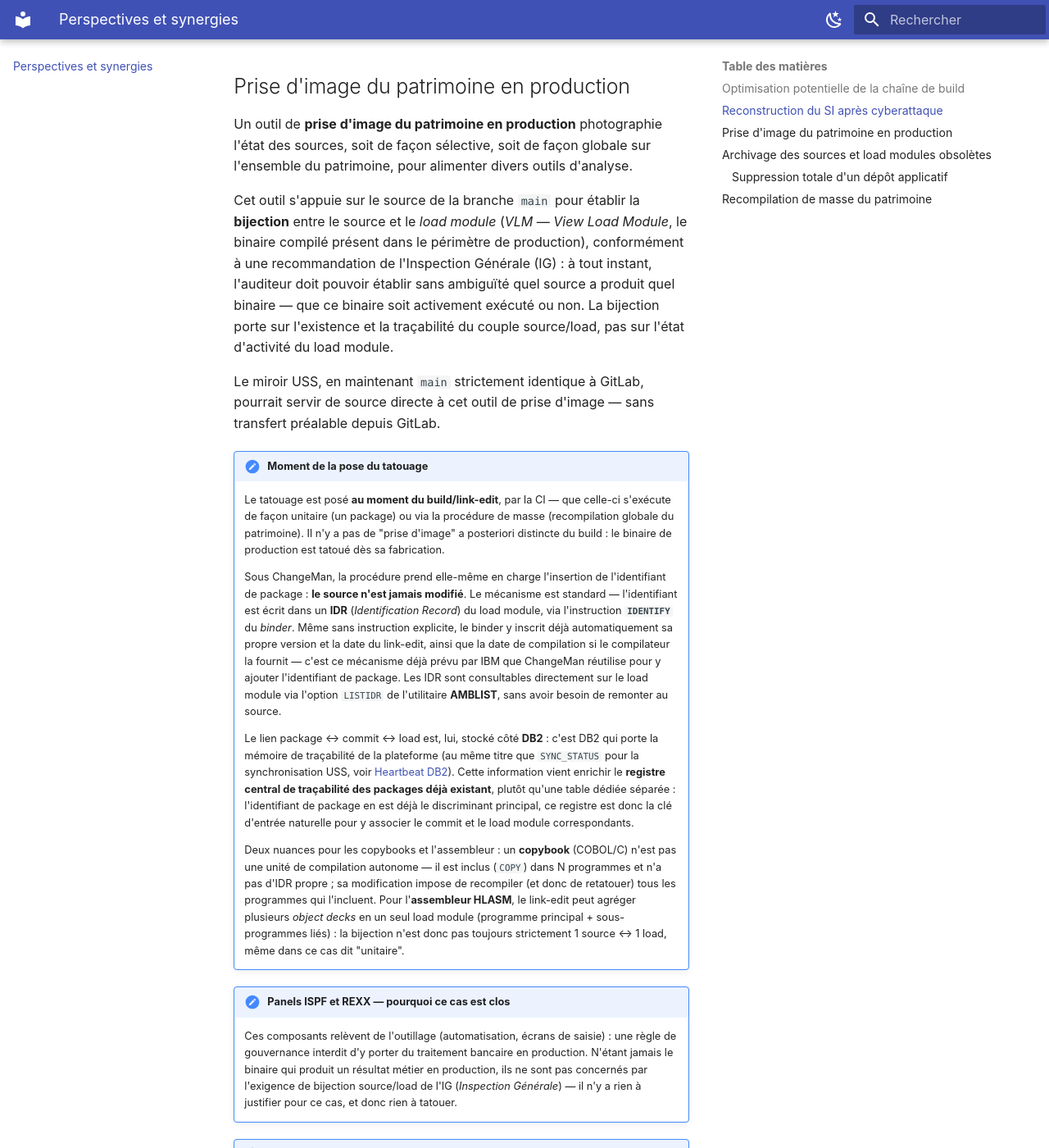
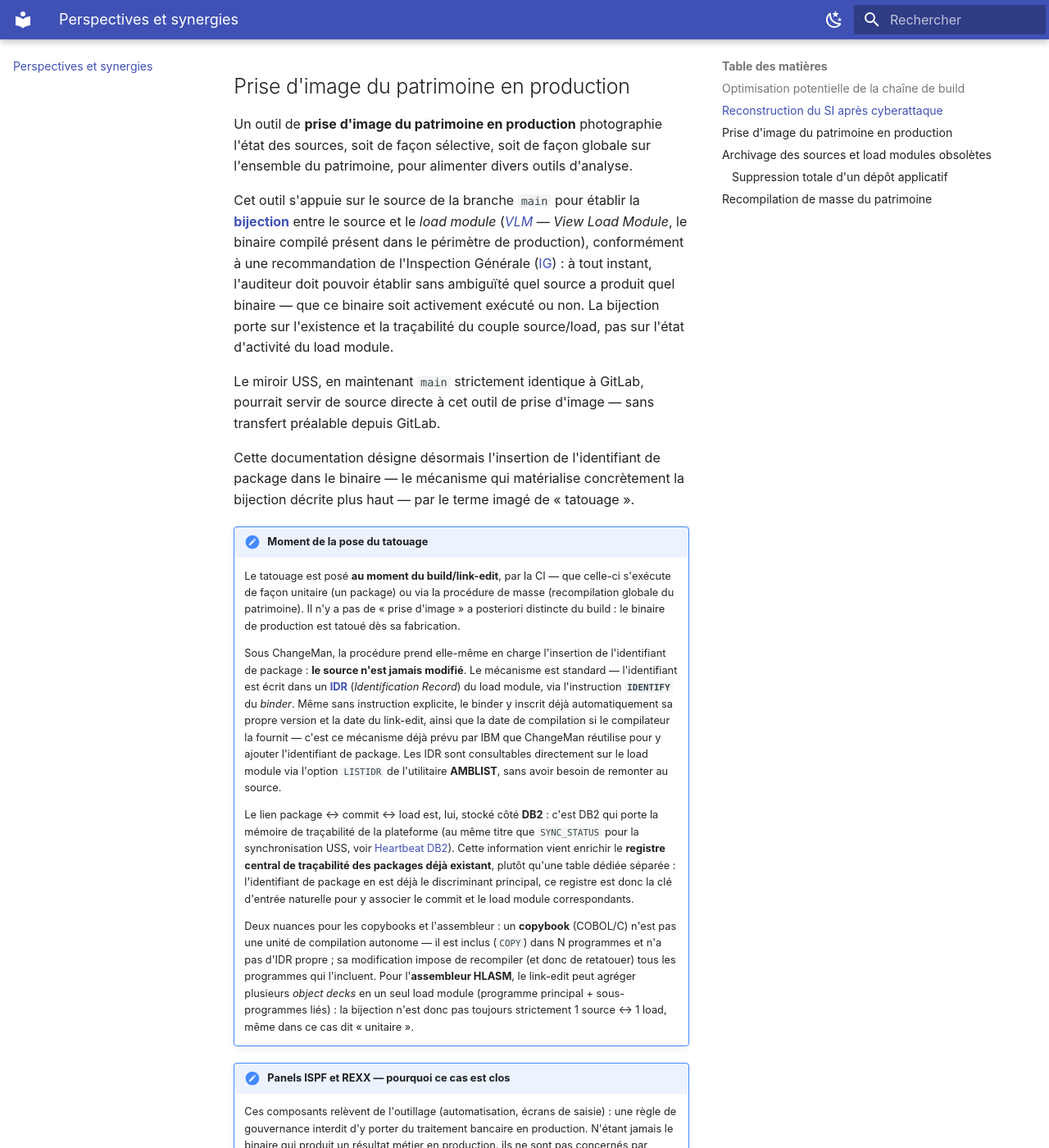
Before and after one commit to namnetes/openz_uss-mirror, an MkDocs documentation site: the page built from docs/perspectives.md, in a window 1280 px wide and 1400 px high, scrolled down 1656 px. Shown: the whole window at 82% size. Built offline with MkDocs 1.6.1 and Material for MkDocs 9.7.7, drawn with Linux system fonts in a browser that asks for light colours; some of the changed text lies outside the part shown.

Commit message:
docs(perspectives): corrections audit - liens glossaire, coherence terminologique, pliage note

```diff
--- a/docs/perspectives.md
+++ b/docs/perspectives.md
@@ -16,7 +16,7 @@
 
 ## Reconstruction du SI après cyberattaque
 
-Le règlement européen **DORA** (*Digital Operational Resilience Act* — Règlement (UE) 2022/2554 du 14 décembre 2022 sur la résilience opérationnelle numérique du secteur financier), applicable depuis le **17 janvier 2025**, impose aux établissements bancaires une capacité de **reconstruction de leur SI (*Système d'Information*)** en cas de cyberattaque réussie — au-delà de la simple continuité d'activité visée par ce projet. Son article 12 fixe en particulier des exigences de politiques de sauvegarde et de procédures de restauration testées régulièrement.
+Le règlement européen [**DORA**](glossaire.md#dora) (*Digital Operational Resilience Act* — Règlement (UE) 2022/2554 du 14 décembre 2022 sur la résilience opérationnelle numérique du secteur financier), applicable depuis le **17 janvier 2025**, impose aux établissements bancaires une capacité de **reconstruction de leur SI (*Système d'Information*)** en cas de cyberattaque réussie — au-delà de la simple continuité d'activité visée par ce projet. Son article 12 fixe en particulier des exigences de politiques de sauvegarde et de procédures de restauration testées régulièrement.
 
 Le miroir USS, en tant que copie certifiable et horodatée des sources GitLab hébergée dans le périmètre z/OS natif, constitue une source potentielle pour alimenter une sauvegarde sécurisée des sources applicatives. Un projet distinct, dédié à la mise en place de sauvegardes sécurisées (avec tests de restauration réguliers), pourrait s'appuyer sur ce miroir plutôt que de mettre en place sa propre collecte de sources.
 
@@ -24,23 +24,25 @@
 
 Un outil de **prise d'image du patrimoine en production** photographie l'état des sources, soit de façon sélective, soit de façon globale sur l'ensemble du patrimoine, pour alimenter divers outils d'analyse.
 
-Cet outil s'appuie sur le source de la branche `main` pour établir la **bijection** entre le source et le *load module* (*VLM* — *View Load Module*, le binaire compilé présent dans le périmètre de production), conformément à une recommandation de l'Inspection Générale (IG) : à tout instant, l'auditeur doit pouvoir établir sans ambiguïté quel source a produit quel binaire — que ce binaire soit activement exécuté ou non. La bijection porte sur l'existence et la traçabilité du couple source/load, pas sur l'état d'activité du load module.
+Cet outil s'appuie sur le source de la branche `main` pour établir la [**bijection**](glossaire.md#bijection-source-load) entre le source et le *load module* ([*VLM*](glossaire.md#vlm-view-load-module) — *View Load Module*, le binaire compilé présent dans le périmètre de production), conformément à une recommandation de l'Inspection Générale ([IG](glossaire.md#ig-inspection-generale)) : à tout instant, l'auditeur doit pouvoir établir sans ambiguïté quel source a produit quel binaire — que ce binaire soit activement exécuté ou non. La bijection porte sur l'existence et la traçabilité du couple source/load, pas sur l'état d'activité du load module.
 
 Le miroir USS, en maintenant `main` strictement identique à GitLab, pourrait servir de source directe à cet outil de prise d'image — sans transfert préalable depuis GitLab.
 
+Cette documentation désigne désormais l'insertion de l'identifiant de package dans le binaire — le mécanisme qui matérialise concrètement la bijection décrite plus haut — par le terme imagé de « tatouage ».
+
 !!! note "Moment de la pose du tatouage"
-    Le tatouage est posé **au moment du build/link-edit**, par la CI — que celle-ci s'exécute de façon unitaire (un package) ou via la procédure de masse (recompilation globale du patrimoine). Il n'y a pas de "prise d'image" a posteriori distincte du build : le binaire de production est tatoué dès sa fabrication.
+    Le tatouage est posé **au moment du build/link-edit**, par la CI — que celle-ci s'exécute de façon unitaire (un package) ou via la procédure de masse (recompilation globale du patrimoine). Il n'y a pas de « prise d'image » a posteriori distincte du build : le binaire de production est tatoué dès sa fabrication.
 
-    Sous ChangeMan, la procédure prend elle-même en charge l'insertion de l'identifiant de package : **le source n'est jamais modifié**. Le mécanisme est standard — l'identifiant est écrit dans un **IDR** (*Identification Record*) du load module, via l'instruction **`IDENTIFY`** du *binder*. Même sans instruction explicite, le binder y inscrit déjà automatiquement sa propre version et la date du link-edit, ainsi que la date de compilation si le compilateur la fournit — c'est ce mécanisme déjà prévu par IBM que ChangeMan réutilise pour y ajouter l'identifiant de package. Les IDR sont consultables directement sur le load module via l'option `LISTIDR` de l'utilitaire **AMBLIST**, sans avoir besoin de remonter au source.
+    Sous ChangeMan, la procédure prend elle-même en charge l'insertion de l'identifiant de package : **le source n'est jamais modifié**. Le mécanisme est standard — l'identifiant est écrit dans un [**IDR**](glossaire.md#idr-identification-record) (*Identification Record*) du load module, via l'instruction **`IDENTIFY`** du *binder*. Même sans instruction explicite, le binder y inscrit déjà automatiquement sa propre version et la date du link-edit, ainsi que la date de compilation si le compilateur la fournit — c'est ce mécanisme déjà prévu par IBM que ChangeMan réutilise pour y ajouter l'identifiant de package. Les IDR sont consultables directement sur le load module via l'option `LISTIDR` de l'utilitaire **AMBLIST**, sans avoir besoin de remonter au source.
 
     Le lien package ↔ commit ↔ load est, lui, stocké côté **DB2** : c'est DB2 qui porte la mémoire de traçabilité de la plateforme (au même titre que `SYNC_STATUS` pour la synchronisation USS, voir [Heartbeat DB2](architecture/resilience/detection-defauts.md#heartbeat-db2-detection-quasi-temps-reel)). Cette information vient enrichir le **registre central de traçabilité des packages déjà existant**, plutôt qu'une table dédiée séparée : l'identifiant de package en est déjà le discriminant principal, ce registre est donc la clé d'entrée naturelle pour y associer le commit et le load module correspondants.
 
-    Deux nuances pour les copybooks et l'assembleur : un **copybook** (COBOL/C) n'est pas une unité de compilation autonome — il est inclus (`COPY`) dans N programmes et n'a pas d'IDR propre ; sa modification impose de recompiler (et donc de retatouer) tous les programmes qui l'incluent. Pour l'**assembleur HLASM**, le link-edit peut agréger plusieurs *object decks* en un seul load module (programme principal + sous-programmes liés) : la bijection n'est donc pas toujours strictement 1 source ↔ 1 load, même dans ce cas dit "unitaire".
+    Deux nuances pour les copybooks et l'assembleur : un **copybook** (COBOL/C) n'est pas une unité de compilation autonome — il est inclus (`COPY`) dans N programmes et n'a pas d'IDR propre ; sa modification impose de recompiler (et donc de retatouer) tous les programmes qui l'incluent. Pour l'**assembleur HLASM**, le link-edit peut agréger plusieurs *object decks* en un seul load module (programme principal + sous-programmes liés) : la bijection n'est donc pas toujours strictement 1 source ↔ 1 load, même dans ce cas dit « unitaire ».
 
 !!! note "Panels ISPF et REXX — pourquoi ce cas est clos"
     Ces composants relèvent de l'outillage (automatisation, écrans de saisie) : une règle de gouvernance interdit d'y porter du traitement bancaire en production. N'étant jamais le binaire qui produit un résultat métier en production, ils ne sont pas concernés par l'exigence de bijection source/load de l'IG (*Inspection Générale*) — il n'y a rien à justifier pour ce cas, et donc rien à tatouer.
 
-!!! note "Grain du tatouage — objets modernes (Java, CICS-OSGi, Python, Node.js)"
+??? info "Grain du tatouage — objets modernes (Java, CICS-OSGi, Python, Node.js)"
     Contrairement à un programme COBOL/C/HLASM compilé unitairement, l'unité de build de ces écosystèmes est le **projet** (module Maven/Gradle, paquet Python, paquet npm), qui agrège plusieurs fichiers sources en un seul artefact (JAR, bundle OSGi, wheel, paquet npm). Le tatouage se pose donc au niveau de l'artefact produit, pas du fichier source individuel.
 
     Chaque écosystème dispose d'un **manifeste natif**, dans lequel on injecte un discriminant : pas le numéro de version applicatif (propre à chaque écosystème, donc non comparable d'un langage à l'autre), mais le **même identifiant de package** que pour le cas COBOL — pour garder une clé de jointure unique vers le registre DB2 de traçabilité, quel que soit le langage du composant.
@@ -81,7 +83,7 @@
 
 Pour les composants modernes (Java, CICS-OSGi, Python, Node.js), c'est l'**identifiant de package lu dans le manifeste** de l'artefact (voir [Grain du tatouage](#prise-dimage-du-patrimoine-en-production)) qui permet à cet outil de retrouver le projet source correspondant — l'unité archivée est donc le **projet pointé par le manifeste**, pas un fichier source isolé, cohérent avec le grain de la bijection retenu pour ces écosystèmes.
 
-Le déclencheur de cet archivage n'est pas technique mais métier : c'est le **gestionnaire du patrimoine applicatif** — l'utilisateur propriétaire de l'application au sens de la cartographie CAPIREF — qui demande l'archivage d'un composant qu'il juge obsolète. La rétention de ces archives n'est, par construction, soumise à aucune limite de durée.
+Le déclencheur de cet archivage n'est pas technique mais métier : c'est le **gestionnaire du patrimoine applicatif** — l'utilisateur propriétaire de l'application au sens de la cartographie [CAPIREF](glossaire.md#application-code-capiref) — qui demande l'archivage d'un composant qu'il juge obsolète. La rétention de ces archives n'est, par construction, soumise à aucune limite de durée.
 
 !!! info "Traçabilité de la demande d'archivage"
     Au même titre que l'exécution technique de l'archivage doit être journalisée, la décision elle-même (qui a demandé l'archivage de quel composant, et quand) devrait être tracée avec la même rigueur — ce point n'est pas encore formalisé, voir [Points non couverts](points-ouverts.md#tracabilite-de-la-demande-darchivage).
@@ -109,10 +111,10 @@
 - importer de nouveaux sources ;
 - effectuer l'ensemble des opérations classiques de CI/CD (build, tests, packaging).
 
-Comme pour la prise d'image, ce traitement de masse pourrait s'appuyer sur les workspaces USS déjà synchronisés plutôt que de récupérer les sources depuis GitLab pour chaque composant à recompiler.
+Comme pour la prise d'image, et sur le même principe que celui posé dans [Optimisation potentielle de la chaîne de build](#optimisation-potentielle-de-la-chaine-de-build), ce traitement de masse pourrait s'appuyer sur les workspaces USS déjà synchronisés plutôt que de récupérer les sources depuis GitLab pour chaque composant à recompiler.
 
 !!! note "Identité de l'exécutant — un héritage à préserver"
-    Sous ChangeMan, qu'il s'agisse d'un développeur ou d'une équipe support, chacun utilise l'outil et ses API avec ses **droits RACF personnels** : aucun utilisateur technique générique n'est employé. Chaque action reste donc individuellement imputable, sans dispositif de traçabilité supplémentaire à concevoir.
+    Sous ChangeMan, qu'il s'agisse d'un développeur ou d'une équipe support, chacun utilise l'outil et ses API avec ses **droits [RACF](glossaire.md#racf) personnels** : aucun utilisateur technique générique n'est employé. Chaque action reste donc individuellement imputable, sans dispositif de traçabilité supplémentaire à concevoir.
 
     Ce principe doit être préservé côté Git : les actions de cet outil (création de branche, import de sources, build) devraient elles aussi s'exécuter pour le compte de l'utilisateur réel — et non d'un compte de service partagé — pour conserver la même imputabilité individuelle. Le mécanisme technique pour y parvenir côté API GitLab (jeton personnel, *impersonation*, OAuth) reste à définir, voir [Points non couverts](points-ouverts.md#identite-de-lexecutant-pour-les-outils-interactifs).
 
```
Also changed, not shown: other parts of docs/perspectives.md (+1 -1 lines).
